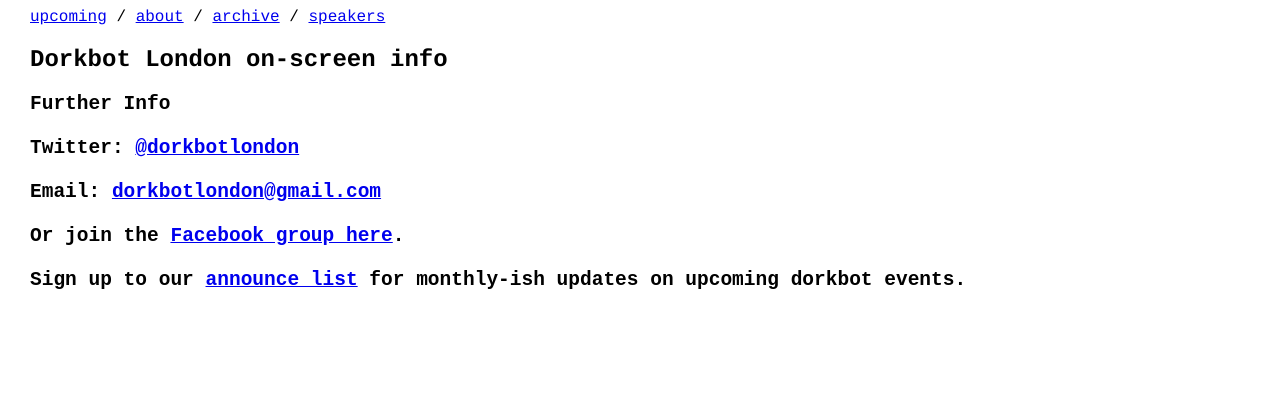
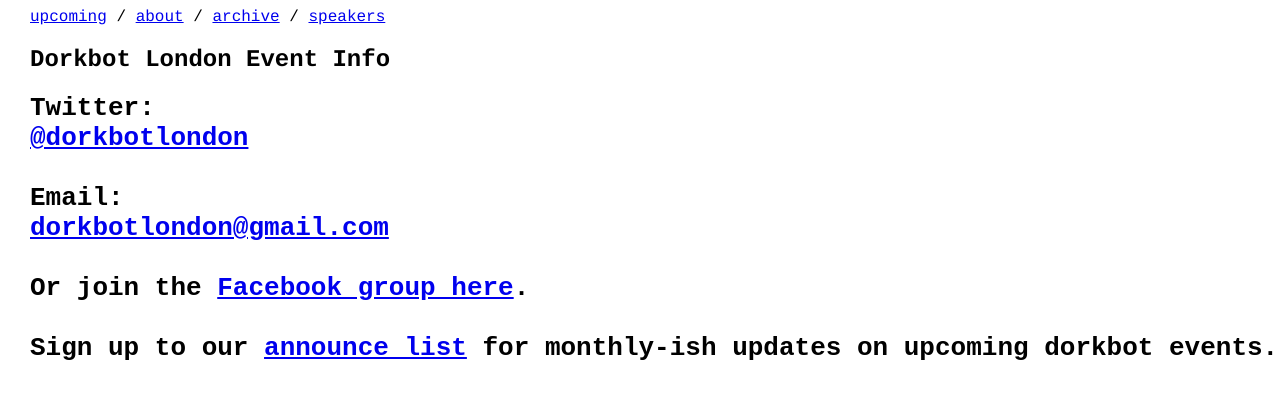
Before and after one commit to dorkbotlondon/dorkbotlondon.github.io, a Jekyll site: the page built from credits.html, in a window 1280 px wide. Shown: the top 399 px of the page. Built offline with Jekyll 4.4.1, drawn with Linux system fonts in a browser that asks for light colours; Markdown is read by kramdown in place of the engine named in the settings.

Commit message:
Update credits.html

```diff
--- a/credits.html
+++ b/credits.html
@@ -1,19 +1,19 @@
 ---
 layout: page
-title: Dorkbot London on-screen info
+title: Dorkbot London Event Info
 permalink: /credits/
 ---
 <pre>
-<h2>Further Info
+<h1>Twitter:
+<a href="https://twitter.com/dorkbotlondon">@dorkbotlondon</a>
 
-Twitter: <a href="https://twitter.com/dorkbotlondon">@dorkbotlondon</a>
-
-Email: <a href="mailto:dorkbotlondon@gmail.com">dorkbotlondon@gmail.com</a>
+Email:
+<a href="mailto:dorkbotlondon@gmail.com">dorkbotlondon@gmail.com</a>
 
 Or join the <a href="https://www.facebook.com/groups/1494354627526302/">Facebook group here</a>.
 
 Sign up to our <a href="http://eepurl.com/bCbfhn">announce list</a> for monthly-ish updates on upcoming dorkbot events.
 
 
-</h2>
+</h1>
 </pre>
```
